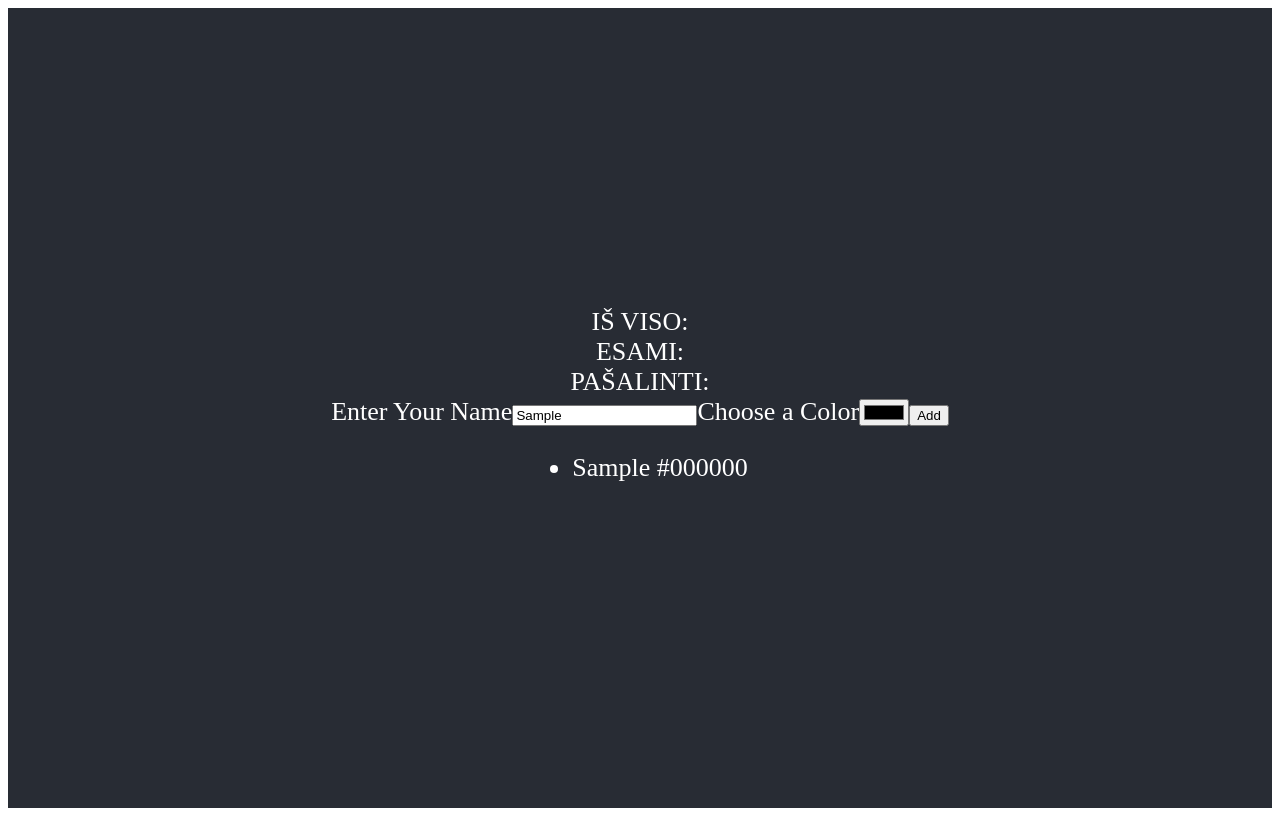
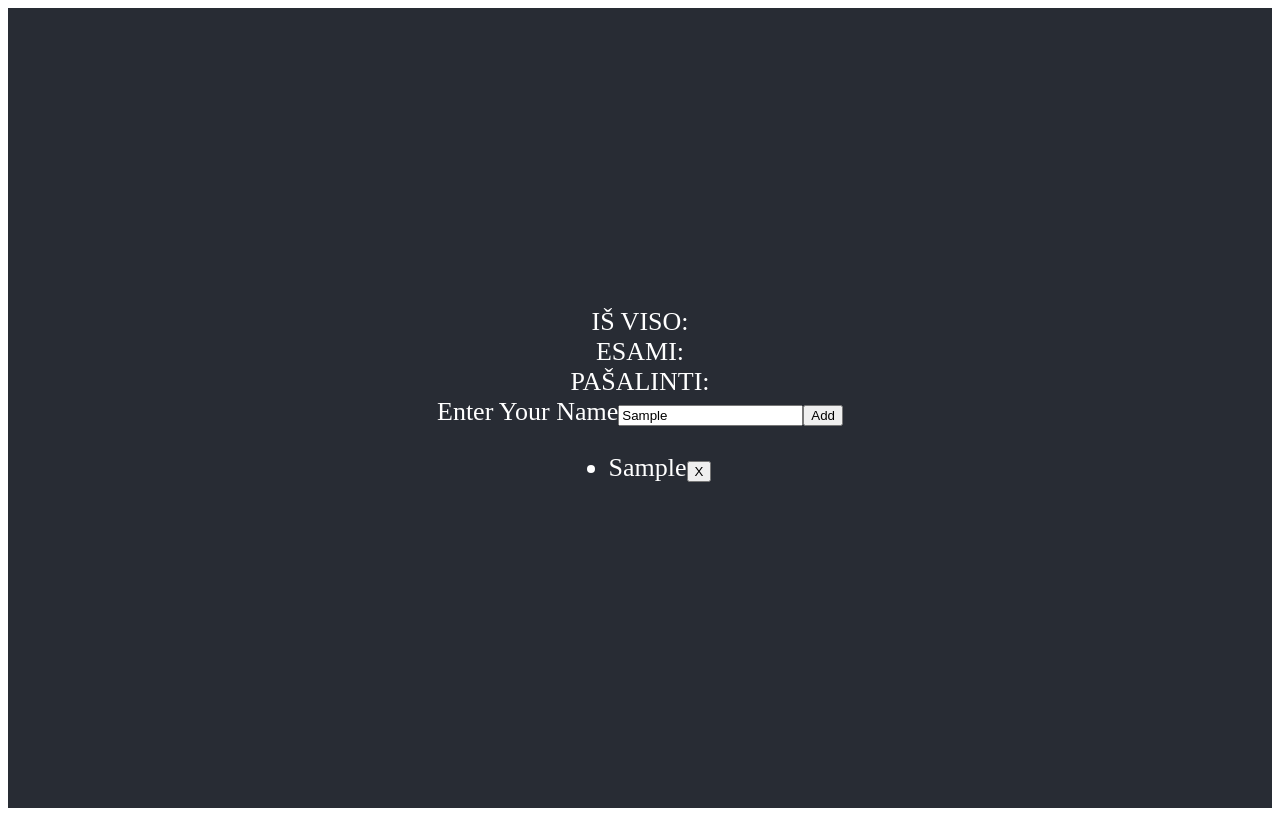
Before and after one commit to simonasablinaite/todo-list, a React (Create React App) app: page / in a window 1280 px wide. Both pictures are taken after typing "Sample" into the empty fields and a click on the button "Add". Built offline with nearby package versions, Linux system fonts and the light colour scheme.

Commit message:
Only users: added and deleted

```diff
--- a/src/App.jsx
+++ b/src/App.jsx
@@ -3,19 +3,22 @@ import './App.css';
 
 function App() {
   const [list, setList] = useState([]);
-  const [user, setUser] = useState('');
-  const [color, setColor] = useState('#000000');
+  const [newUser, setNewUser] = useState("");
 
-  const handleChangeUser = (event) => {
-    setUser(event.target.value);
-  };
-
-  const handleChangeColor = (event) => {
-    setColor(event.target.value);
+  const handleChange = (event) => {
+    setNewUser(event.target.value);
   };
 
   const addUser = () => {
-    setList([...list, `${user} ${color}`]);
+    const newList = [...list, newUser];
+    setList(newList);
+  };
+
+  const deleteUser = (userName) => {
+    const newList = list.filter((user) => {
+      return user !== userName;
+    });
+    setList(newList);
   }
 
   return (
@@ -29,22 +32,24 @@ function App() {
         <div className='form'>
 
           <label htmlFor="name">Enter Your Name</label>
-          <input onChange={handleChangeUser} type="text" />
-
-          <label htmlFor="color">Choose a Color</label>
-          <input onChange={handleChangeColor} type="color" />
+          <input onChange={handleChange} type="text" />
 
           <button onClick={addUser}>Add</button>
 
         </div>
         <div className='list'>
           <ul>
-            {list.map((u) => (
-              <li key={u.i} style={{ color: u.color }}>{u}</li>
-            ))}
+            {list.map((user) => {
+              return (
+                <div>
+                  <li>{user}
+                    <button onClick={() => deleteUser(user)}>X</button>
+                  </li>
+                </div>
+
+              )
+            })}
           </ul>
-
-
         </div>
 
       </header>
```
